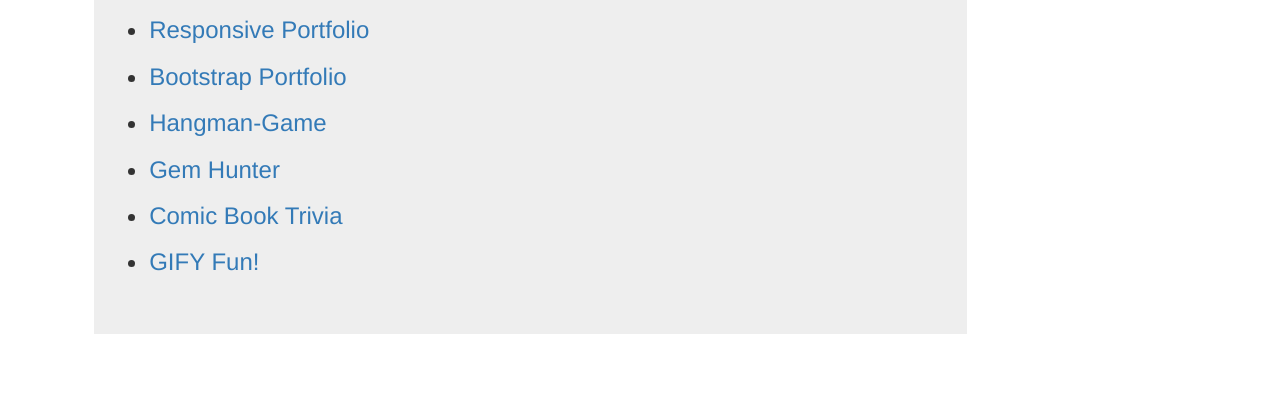
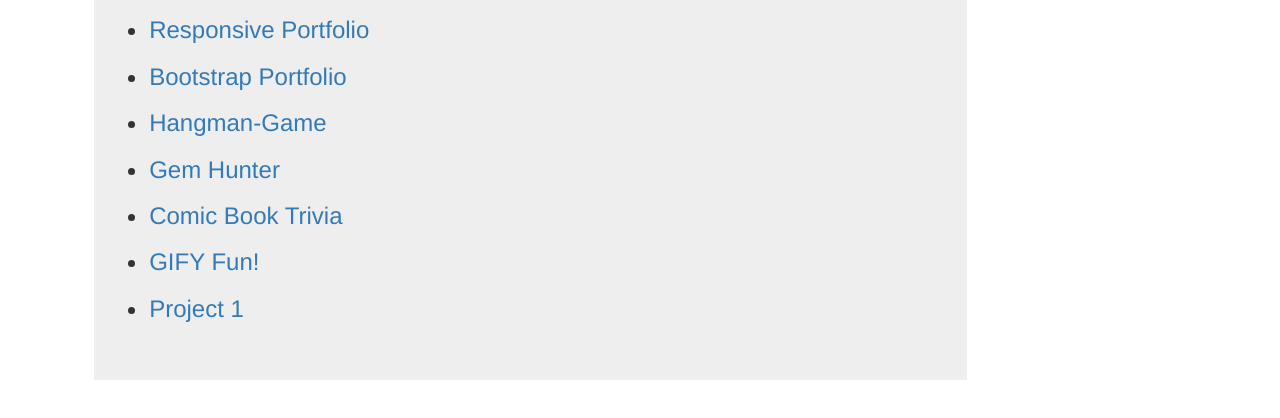
Before and after one commit to johfirth/johfirth.github.io, a plain HTML site: page index.html in a window 1280 px wide. Shown: the part 222-640 px from the top of the page. Drawn offline with nearby package versions, Linux system fonts and the light colour scheme.

Commit message:
project 1

```diff
--- a/index.html
+++ b/index.html
@@ -47,6 +47,7 @@
                             <li class='h3'><a href='week-4-game/index.html'>Gem Hunter</a></li>
                             <li class='h3'><a href='trivia-game/index.html'>Comic Book Trivia</a></li>
                             <li class='h3'><a href='gify/index.html'>GIFY Fun! </a></li>
+                            <li class = 'h3'><a href ='an_evening_out/index.html'>Project 1</a></li>
                          </ul>
                      </div>
                  </div>
```
